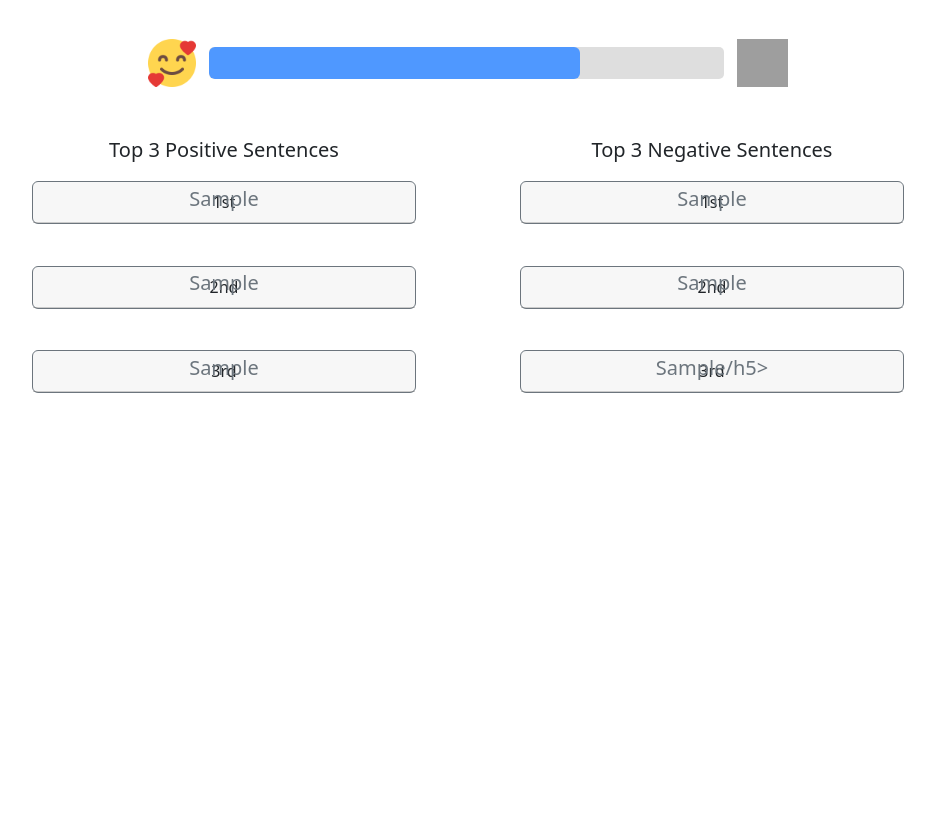
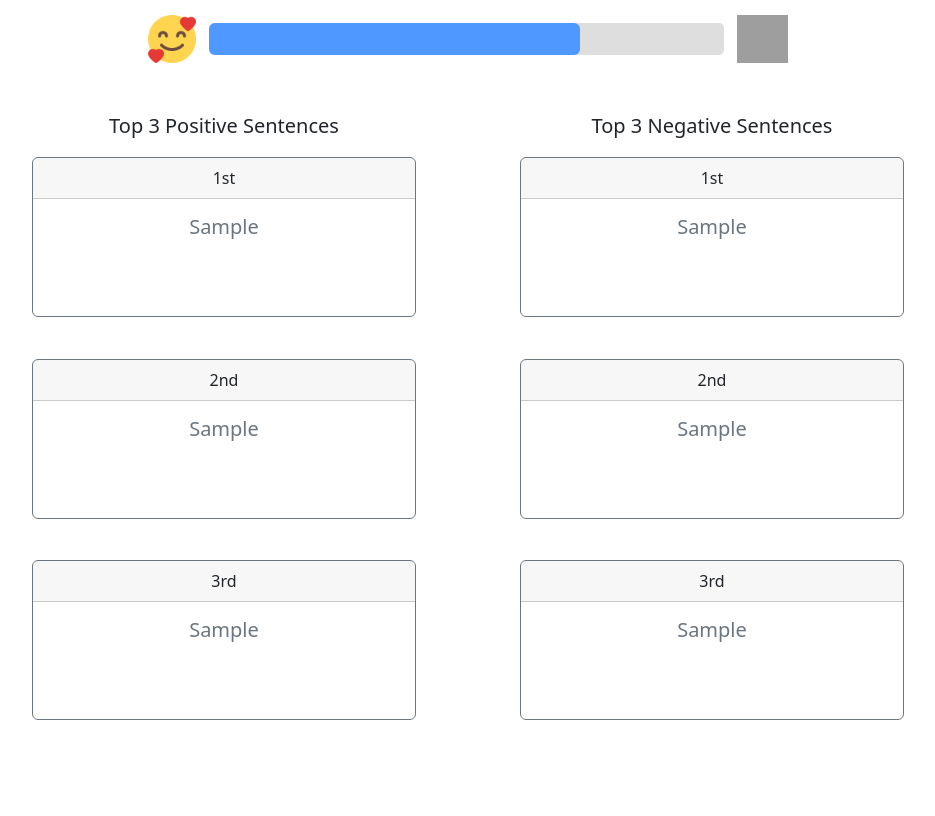
Before and after one commit to Qad00/OSP_Final_Pro, a Flask app: template templates/result_page.html in a window 1280 px wide. Shown: the part 625-1441 px from the top of the page, without its empty margins (172-1107 px from the left). Before the commit the page ends 1018 px from the top, so only its background shows below. Run offline with Flask 2, Linux system fonts and the light colour scheme; the template is opened without the code that fills it: most values are stand-ins (such as "Sample title", 1, 10 or a date in 2020); one stand-in notice (Sample message) is shown; parts of the project's set-up code (start-up, migrations or seed data) failed here and were passed over; grey boxes are pictures that could not be loaded.

Commit message:
html update

```diff
--- a/static/assets/result_page.css
+++ b/static/assets/result_page.css
@@ -230,7 +230,7 @@ body{
 
 .mb-3 {
 	width: 30vw;
-	/* height: 20vh; */
+	height: 20vh;
 	/* text-align: center; */
 	/* line-height:20vh; */
 
@@ -238,9 +238,10 @@ body{
 
 .text-secondary {
 	width: 100%;
-	position:absolute;
-    top:50%; left:50%;
-    transform: translate(-50%, -50%);
-
+	/* position:absolute; */
+    /* top:50%; left:50%; */
+    /* transform: translate(-50%, -50%); */
+	overflow: scroll;
+	text-overflow: ellipsis;
 
 }
--- a/templates/result_page.html
+++ b/templates/result_page.html
@@ -1,11 +1,3 @@
-{% with messages =get_flashed_messages() %}
-  {% if messages %}
-    <scirpt>
-      alert("{{messages[-1]}}")
-    </scirpt>
-  {% endif %}
-{% endwith %}
-
 <!DOCTYPE html>
 <html lang="en">
 <head>
@@ -125,9 +117,10 @@
             </div>
             <div class="card border-secondary mb-3">
               <div class="card-header">3rd</div>
-              <div class="card-body text-secondary">
-                <h5 class="card-title">{{db['negative word'][2]}}/h5>
-              </div>
+                <div class="card-body text-secondary">
+                  <h5 class="card-title">{{db['negative word'][2]}}</h5>
+                </div>
+
             </div>
           </div>
         </div>
```
Also changed, not shown: templates/home_page.html (+0 -7 lines), templates/search_word_page.html (+0 -8 lines).
